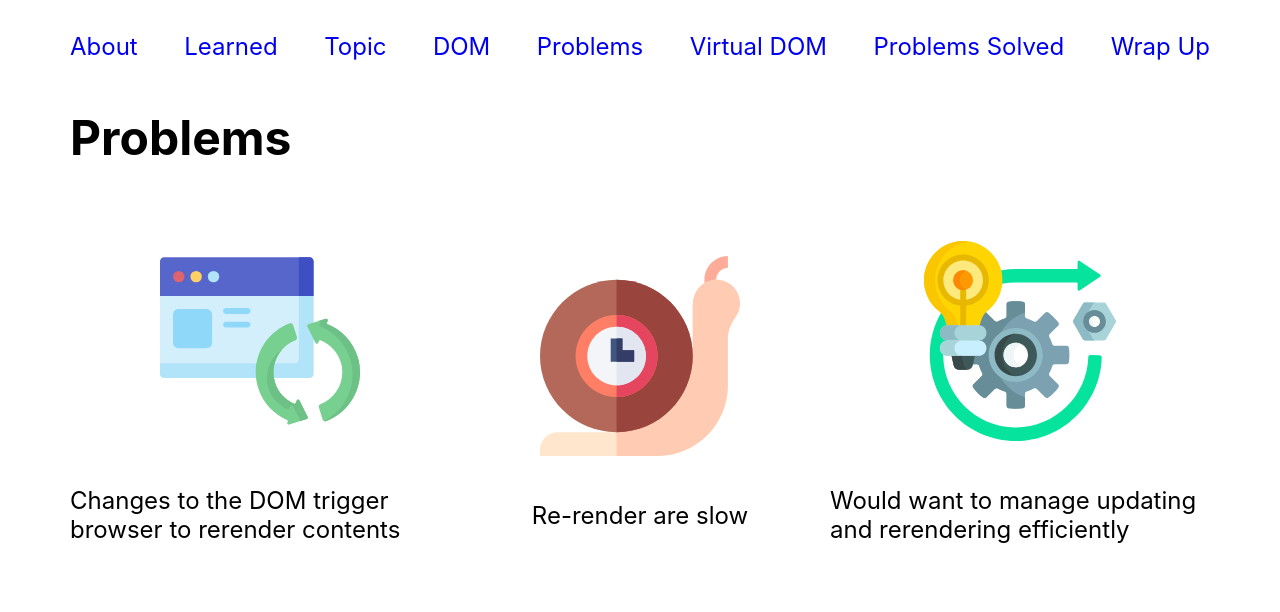
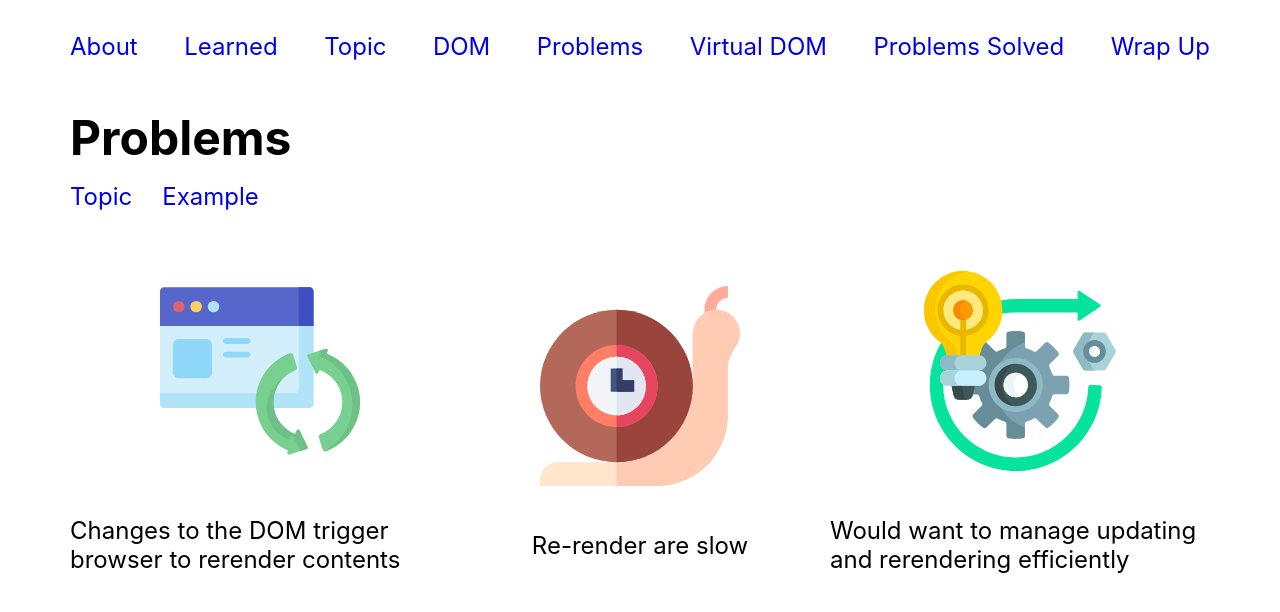
Before and after one commit to nhantran3395/eea-demo-virtual-dom-nhan-tran, a React (Create React App) app: page /problem in a window 1280 px wide. Shown: the top 612 px of the page. Built offline with nearby package versions, Linux system fonts and the light colour scheme.

Commit message:
feat: add sub page into Problem

```diff
--- a/src/pages/ProblemPage.tsx
+++ b/src/pages/ProblemPage.tsx
@@ -1,12 +1,33 @@
+import { Switch, Route, Link } from 'react-router-dom';
 import reUpdateIcon from '../imgs/reupdate.svg';
 import slowIcon from '../imgs/slow.svg';
 import efficientlyIcon from '../imgs/efficiently.svg';
+import domProblems from '../imgs/dom_problems.jpg';
 
 function ProblemPage() {
   return (
     <div>
       <h1>Problems</h1>
-      <br />
+
+      <nav className="page-inner-navigation">
+        <ul>
+          <li>
+            <Link to="/problem">Topic</Link>
+          </li>
+          <li>
+            <Link to="/problem/example">Example</Link>
+          </li>
+        </ul>
+      </nav>
+
+      <Switch>
+        <Route path="/problem/example" exact>
+          <div className="dom-image-container">
+            <img src={domProblems} alt="dom problems" className="dom-image" />
+          </div>
+        </Route>
+
+        <Route path="/problem" exact>
           <ul
             style={{
               display: 'flex',
@@ -59,6 +80,10 @@ function ProblemPage() {
               <p>Would want to manage updating and rerendering efficiently</p>
             </li>
           </ul>
+        </Route>
+      </Switch>
+
+      <br />
     </div>
   );
 }
```
Also changed, not shown: src/imgs/dom_problems.jpg (added). Lines whose indentation alone changed are shown as unchanged.
